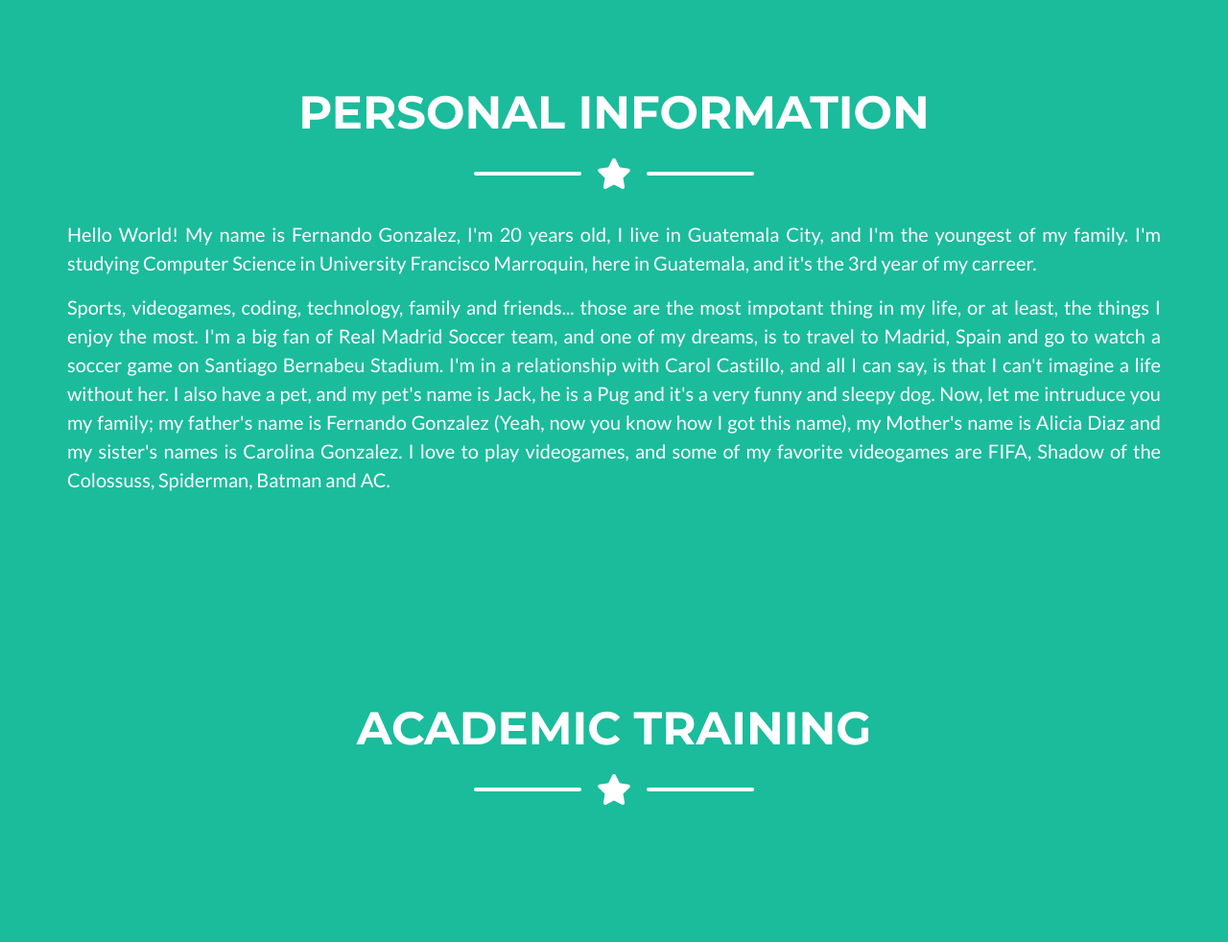
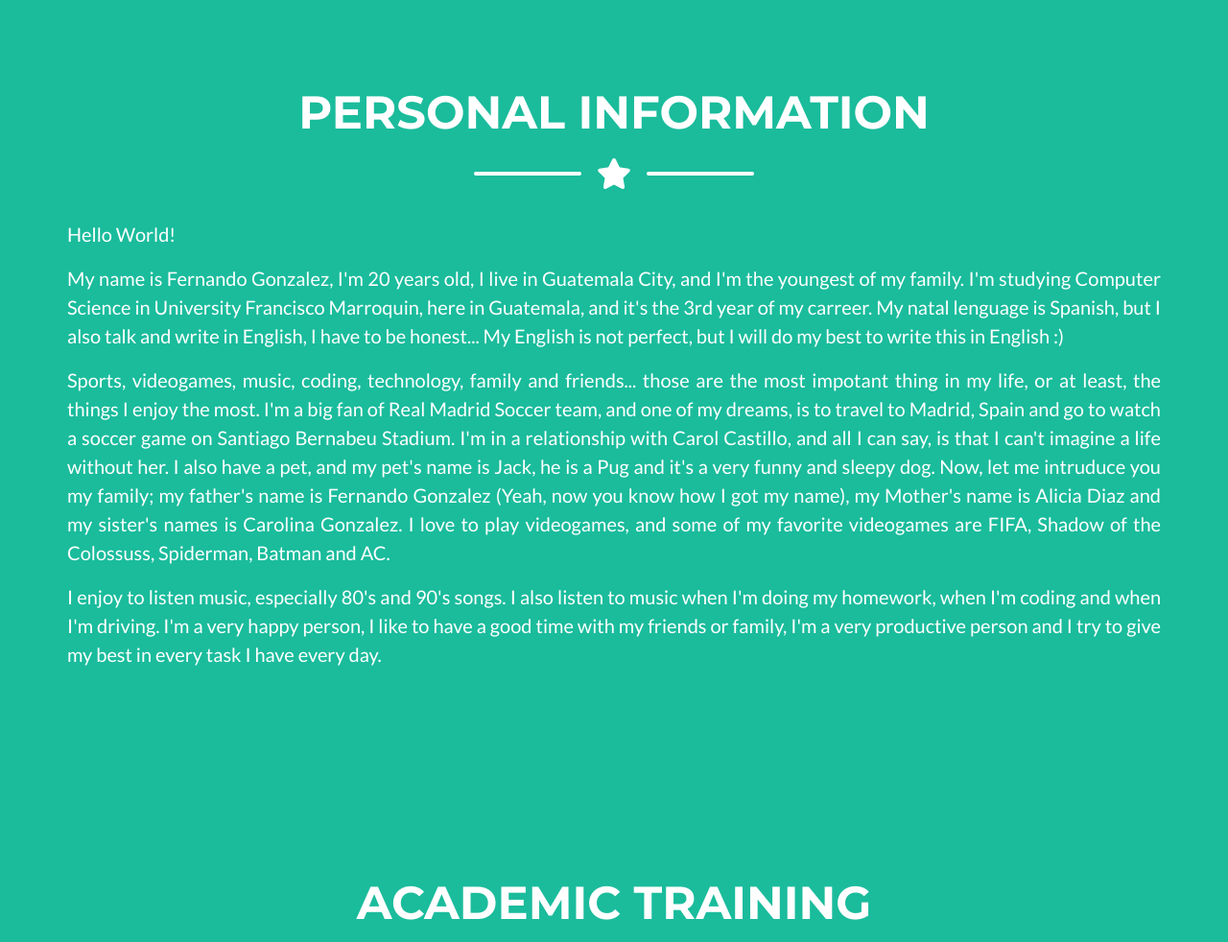
Before and after one commit to Fernando0107/Flask_CV, a Flask app: page / in a window 1280 px wide. Shown: the part 782-1764 px from the top of the page at 96% size. Run offline with Flask 2, Linux system fonts and the light colour scheme; parts of the project's set-up code (start-up, migrations or seed data) failed here and were passed over; some libraries are stand-ins or nearby versions.

Commit message:
Contact me and social media links were created. || More lines in bout me content added.

```diff
--- a/app.py
+++ b/app.py
@@ -39,7 +39,7 @@ def aca():
 @app.route('/work', methods=['GET'])                #En esta ruta, se podra ver mi experiencia laboral
 def work():
 
-    return redirect("http://localhost:5000/#Work")
+    return redirect("http://localhost:5000/#Work")          #La verdad, no he trabajado jajaja Solo dejare uno de prueba
 
 
 if __name__ == '__main__':
--- a/infoEXP.yml
+++ b/infoEXP.yml
@@ -2,4 +2,4 @@ infoExp:
   - Company Name: Microsoft
   - Job: CIO
   - Period: 7 years
-  - Description: CIO at Microsoft.
+  - Description: CIO at Microsoft.  (Joking haha I don't have Work Experience yet...)
--- a/templates/index.html
+++ b/templates/index.html
@@ -99,9 +99,11 @@
       <!-- About Section Content -->
       <div class="row">
         <div class>
-          <p class="lead" align="justify">Hello World! My name is Fernando Gonzalez, I'm 20 years old, I live in Guatemala City, and I'm the youngest of my family. I'm studying Computer Science in University Francisco Marroquin, here in Guatemala, and it's the 3rd year of my carreer.</p>
-          <p class="lead" align="justify">Sports, videogames, coding, technology, family and friends... those are the most impotant thing in my life, or at least, the things I enjoy the most. I'm a big fan of Real Madrid Soccer team, and one of my dreams, is to travel to Madrid, Spain and go to watch a soccer game on Santiago Bernabeu Stadium. I'm in a relationship with Carol Castillo, and all I can say, is that I can't imagine a life without her. I also have a pet, and my pet's name is Jack, he is a Pug and it's a very funny and sleepy dog.
-          Now, let me intruduce you my family; my father's name is Fernando Gonzalez (Yeah, now you know how I got this name), my Mother's name is Alicia Diaz and my sister's names is Carolina Gonzalez. I love to play videogames, and some of my favorite videogames are FIFA, Shadow of the Colossuss, Spiderman, Batman and AC.</p>
+          <p class="lead" align="justify">Hello World!</p>
+          <p class="lead" align="justify">My name is Fernando Gonzalez, I'm 20 years old, I live in Guatemala City, and I'm the youngest of my family. I'm studying Computer Science in University Francisco Marroquin, here in Guatemala, and it's the 3rd year of my carreer. My natal lenguage is Spanish, but I also talk and write in English, I have to be honest... My English is not perfect, but I will do my best to write this in English :)</p>
+          <p class="lead" align="justify">Sports, videogames, music, coding, technology, family and friends... those are the most impotant thing in my life, or at least, the things I enjoy the most. I'm a big fan of Real Madrid Soccer team, and one of my dreams, is to travel to Madrid, Spain and go to watch a soccer game on Santiago Bernabeu Stadium. I'm in a relationship with Carol Castillo, and all I can say, is that I can't imagine a life without her. I also have a pet, and my pet's name is Jack, he is a Pug and it's a very funny and sleepy dog.
+          Now, let me intruduce you my family; my father's name is Fernando Gonzalez (Yeah, now you know how I got my name), my Mother's name is Alicia Diaz and my sister's names is Carolina Gonzalez. I love to play videogames, and some of my favorite videogames are FIFA, Shadow of the Colossuss, Spiderman, Batman and AC.</p>
+          <p class="lead" align="justify">I enjoy to listen music, especially 80's and 90's songs. I also listen to music when I'm doing my homework, when I'm coding and when I'm driving. I'm a very happy person, I like to have a good time with my friends or family, I'm a very productive person and I try to give my best in every task I have every day.</p>
         </div>
         <div>
           <p class="lead"></p>
@@ -283,16 +285,13 @@
           <a class="btn btn-outline-light btn-social mx-1" href="https://www.linkedin.com/in/fernando-gonzález-3b78a418b">
             <i class="fab fa-fw fa-linkedin-in"></i>
           </a>
-          <a class="btn btn-outline-light btn-social mx-1" href="#">
-            <i class="fab fa-fw fa-dribbble"></i>
-          </a>
         </div>
 
         <!-- Footer About Text -->
         <div class="col-lg-4">
           <h4 class="text-uppercase mb-4">Made with</h4>
-          <p class="lead mb-0">Freelance is a free to use, MIT licensed Bootstrap theme created by
-            <a href="http://startbootstrap.com">Start Bootstrap</a>.</p>
+          <p class="lead mb-0">This is my CV made it with Flask and Bootstrap! You can find the repo were I have my source code in the link below
+            <a href="https://github.com/Fernando0107/Flask_CV">GitHub</a>.</p>
         </div>
 
 
```
